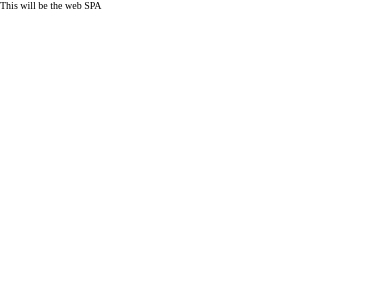
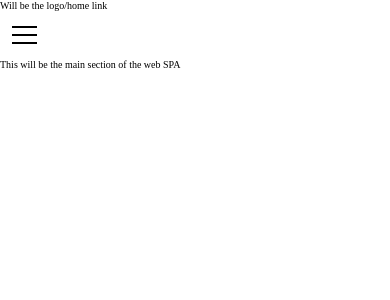
Before and after one commit to ediheid/edith-portfolio, a Next.js app: page /web in a window 390 px wide. Shown: the top 300 px of the page. Built offline with nearby package versions, Linux system fonts and the light colour scheme.

Commit message:
Started building mobile navbar for Web

```diff
--- /dev/null
+++ b/Components/ViewComponents/NavBar/NavBar.tsx
@@ -0,0 +1,23 @@
+import MobileNavBar from "./mobileNavBar";
+import styles from "./nav-bar.module.scss";
+
+type NavBarProps = {
+
+    // eg.
+    // message:string;
+
+    // const App = ({ message }: AppProps) => <div>{message}</div>;
+  }
+
+  const NavBar = ({} : NavBarProps) => {
+    return (
+      <>
+        <nav className={styles["nav-bar-element"]}>
+            <MobileNavBar/>
+
+        </nav>
+      </>
+    );
+  };
+
+  export default NavBar;
--- /dev/null
+++ b/Components/ViewComponents/NavBar/mobileNavBar.tsx
@@ -0,0 +1,31 @@
+import { Divide as Hamburger } from "hamburger-react";
+import { useState } from "react";
+import styles from "./mobile-nav-bar.module.scss";
+
+
+  const MobileNavBar = () => {
+const [isNavOpen, setIsNavOpen] = useState<boolean>(false)
+
+    return (
+      <>
+        <div className={styles["nav-container"]}>
+
+<div>Will be the logo/home link</div>
+
+<div>
+
+<Hamburger
+label="Show menu"
+size={25}
+toggled={isNavOpen}
+toggle={setIsNavOpen}
+/>
+
+</div>
+
+        </div>
+      </>
+    );
+  };
+
+  export default MobileNavBar;
--- /dev/null
+++ b/Components/ViewComponents/NavBar/nav-bar.module.scss
@@ -0,0 +1,5 @@
+.nav-bar-element{
+
+
+
+}
--- a/package.json
+++ b/package.json
@@ -12,6 +12,7 @@
     "@types/react-dom": "^18.0.6",
     "aos": "^2.3.4",
     "emailjs-com": "^3.2.0",
+    "hamburger-react": "^2.5.0",
     "next": "12.2.3",
     "react": "18.2.0",
     "react-animated-text-content": "^1.0.1",
--- a/pages/web/index.tsx
+++ b/pages/web/index.tsx
@@ -1,8 +1,32 @@
-const Web = () => {
+import Head from "next/head";
+import NavBar from "../../Components/ViewComponents/NavBar/NavBar";
+
+import styles from "./web.module.scss";
+
+type WebAppProps = {
+
+  // eg.
+  // message:string;
+
+  // const App = ({ message }: AppProps) => <div>{message}</div>;
+}
+
+const Web = ({} : WebAppProps) => {
   return (
-    <>
-      <div>This will be the web SPA</div>
-    </>
+    <div className={styles["web-view-container"]}>
+    <Head>
+        <title>EH · Web</title>
+        <meta
+          name="description"
+          content="Web Developer - Web Designer - Visual Artist based in Berlin, hailing from Sydney, Australia. Available for contract and freelance projects."
+        />
+        <link rel="icon" href="/favicon.ico" />
+      </Head>
+
+      <NavBar/>
+
+      <main>This will be the  main section of the web SPA</main>
+    </div>
   );
 };
 
--- /dev/null
+++ b/pages/web/web.module.scss
@@ -0,0 +1,5 @@
+.web-view-container{
+
+// display: flex;
+// flex-direction: column;
+}
```
Also changed, not shown: Components/ViewComponents/NavBar/mobile-nav-bar.module.scss (added), 2 other files (tests, documents, lock files or other folders).
